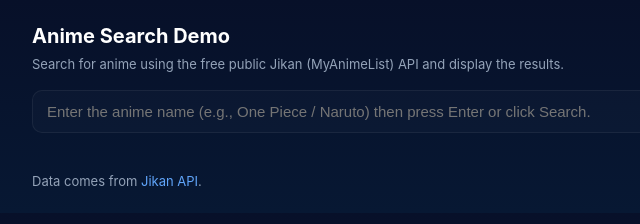
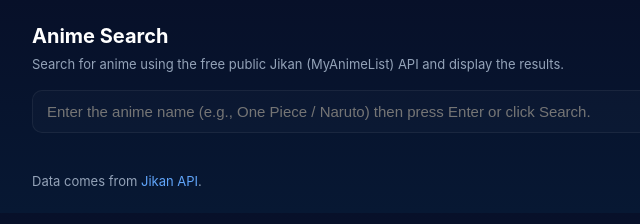
Before and after one commit to haoxionglian/Physical-IXD-P1, a plain HTML site: page index.html in a window 1280 px wide. Shown: the full height of the page, 118-758 px from the left. Drawn offline with Linux system fonts and the light colour scheme.

Commit message:
Change the title

```diff
--- a/index.html
+++ b/index.html
@@ -41,7 +41,7 @@
   <div class="container">
     <header>
       <div>
-        <h1>Anime Search Demo</h1>
+        <h1>Anime Search </h1>
         <div class="hint">Search for anime using the free public Jikan (MyAnimeList) API and display the results.</div>
       </div>
     </header>
```
